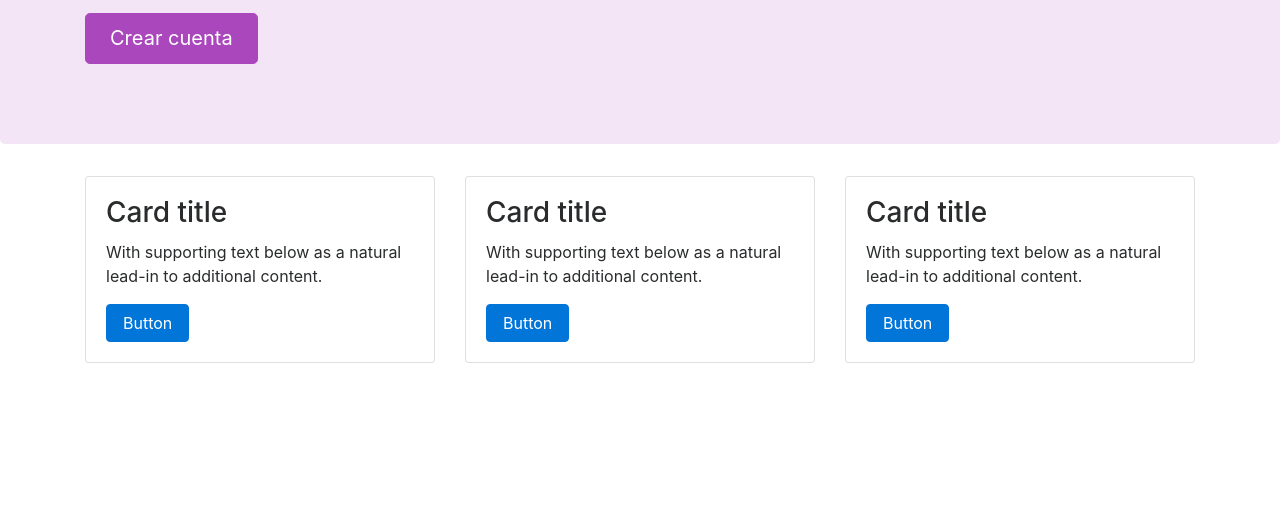
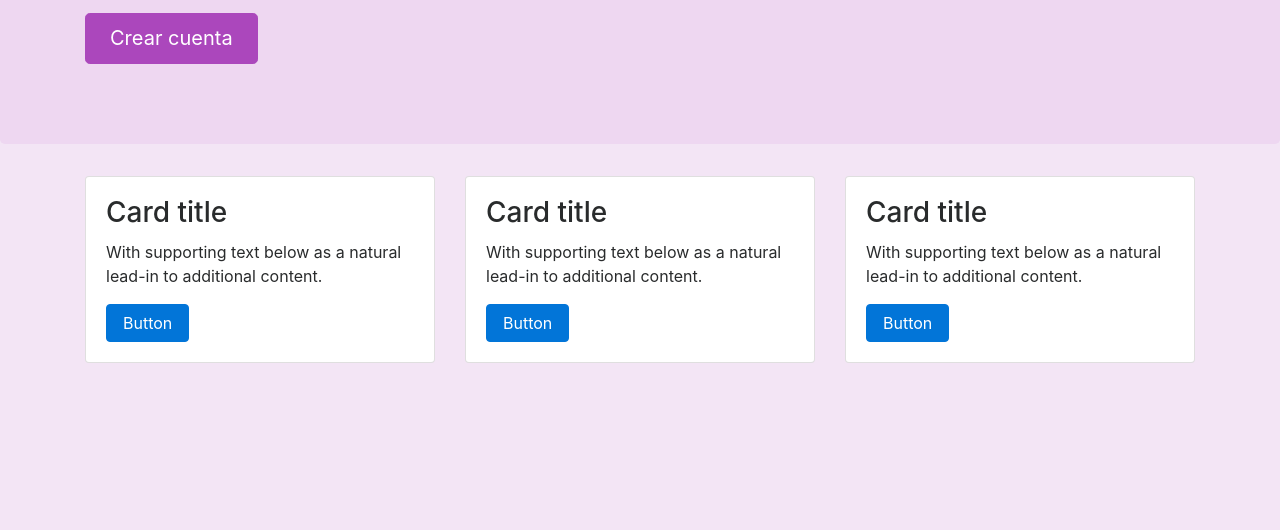
Before and after one commit to rxmarketing/vi-theme-v2, a plain HTML site: page index.html in a window 1280 px wide. Shown: the part 270-800 px from the top of the page. Drawn offline with Linux system fonts and the light colour scheme.

Commit message:
Changed jumbotron and body bg colors.

```diff
--- a/scss/base/_variables.scss
+++ b/scss/base/_variables.scss
@@ -6,7 +6,7 @@
 
 
 $vi-primary-color: #9C27B0;
-$vi-body-bg-color: #fff;
-$vi-jumbotron-bg-color:#F3E5F5;
+$vi-body-bg-color: #F3E5F5;
+$vi-jumbotron-bg-color: rgba(225, 190, 231, 0.35);
 $vi-btn-success-bg: #AB47BC;
 $vi-btn-success-bg-hover: #7B1FA2;
--- a/scss/modules/_sections.scss
+++ b/scss/modules/_sections.scss
@@ -4,5 +4,5 @@ body {
 
 .jumbotron {
 	padding: 4rem 2rem;
-	background-color: $vi-jumbotron-bg-color;
+	background-color: $vi-jumbotron-bg-color ;
 }
```
Also changed, not shown: css/main.css, 1 other file.
